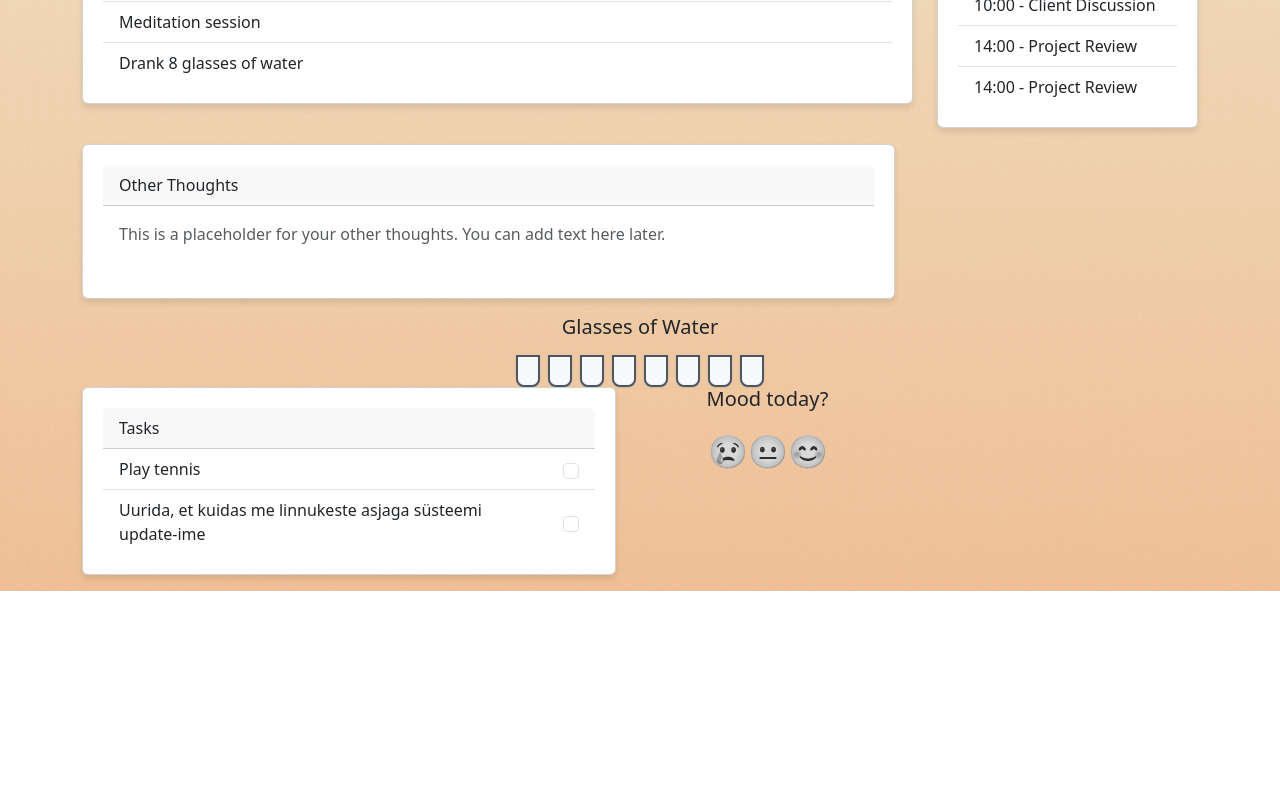
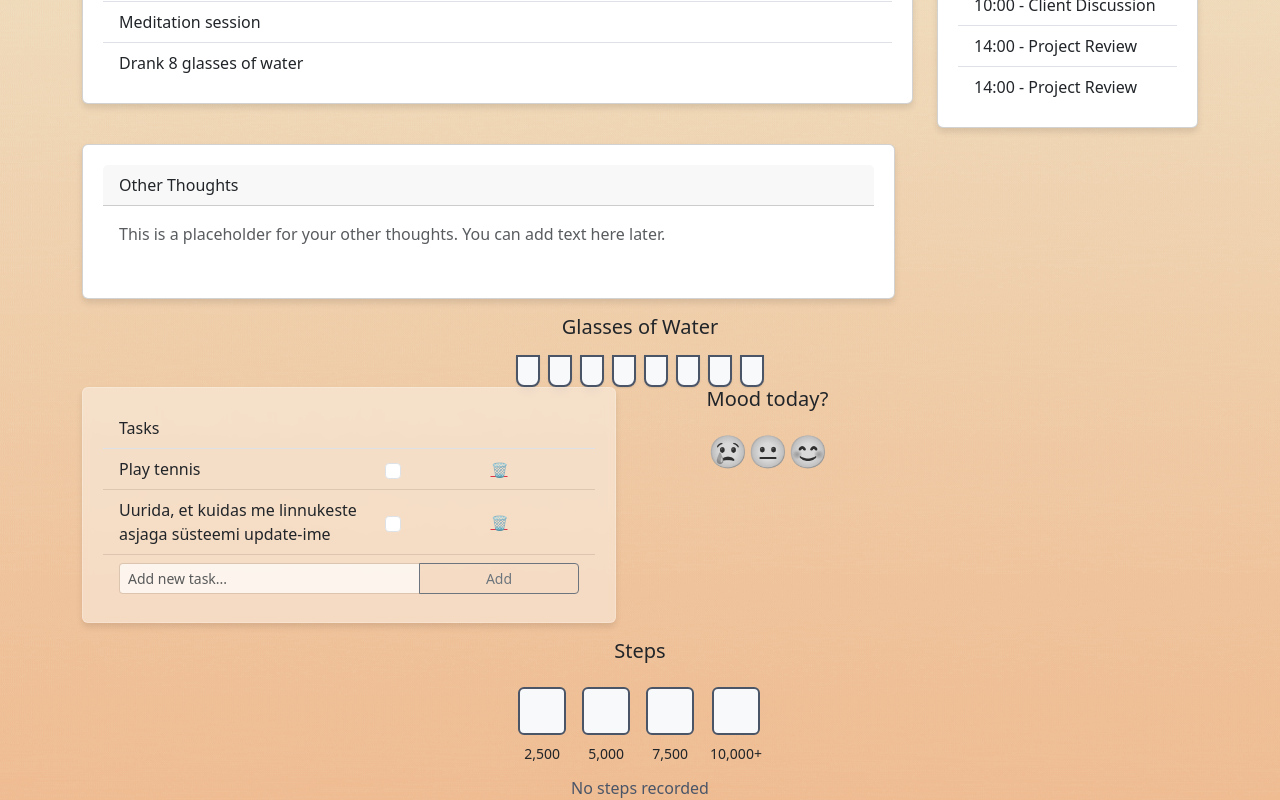
Before and after one commit to Lehti-A/calendrifyfront, a Vue app: page /day-personal in a window 1280 px wide. Shown: the part 503-1303 px from the top of the page. Before the commit the page ends 1094 px from the top, so only its background shows below. Built offline with nearby package versions, Linux system fonts and the light colour scheme.

Commit message:
Sten personal day WIP

```diff
--- a/src/views/PersonalDayView.vue
+++ b/src/views/PersonalDayView.vue
@@ -85,18 +85,42 @@
 
       <!-- Tasks -->
       <div class="row">
-        <!-- Tasks Section -->
         <div class="col-md-6">
-          <div class="card mb-3">
-            <div class="card-header">Tasks</div>
-            <ul class="list-group list-group-flush">
-              <li class="list-group-item d-flex align-items-center justify-content-between">
-                <span>Play tennis</span>
-                <input type="checkbox" class="form-check-input">
+          <div class="card mb-3 transparent-card">
+            <div class="card-header bg-transparent border-bottom">Tasks</div>
+            <ul class="list-group list-group-flush transparent-list">
+              <li v-for="(task, index) in tasks" :key="index" class="list-group-item transparent-item d-flex align-items-center justify-content-between">
+                <span :class="{ 'completed-task': task.completed }">{{ task.text }}</span>
+                <div class="task-actions">
+                  <input
+                      type="checkbox"
+                      class="form-check-input me-2"
+                      :checked="task.completed"
+                      @change="toggleTaskCompletion(index)"
+                  >
+                  <button
+                      class="btn btn-sm btn-link text-danger p-0"
+                      @click="removeTask(index)"
+                      title="Remove task"
+                  >
+                    <i class="fas fa-eraser"></i>
+                    <!-- If Font Awesome is not available, use text instead -->
+                    <span v-if="!hasFontAwesome">🗑️</span>
+                  </button>
+                </div>
               </li>
-              <li class="list-group-item d-flex align-items-center justify-content-between">
-                <span>Uurida, et kuidas me linnukeste asjaga süsteemi update-ime</span>
-                <input type="checkbox" class="form-check-input">
+              <!-- Add new task input -->
+              <li class="list-group-item transparent-item">
+                <div class="input-group">
+                  <input
+                      type="text"
+                      class="form-control form-control-sm transparent-input"
+                      placeholder="Add new task..."
+                      v-model="newTask"
+                      @keyup.enter="addTask"
+                  >
+                  <button class="btn btn-outline-secondary btn-sm" type="button" @click="addTask">Add</button>
+                </div>
               </li>
             </ul>
           </div>
@@ -126,6 +150,32 @@
           </div>
         </div>
       </div>
+      <div id="steps-tracker">
+        <h5 class="mb-4 text-center text-lg">Steps</h5>
+        <div class="steps-milestones">
+          <div
+              v-for="(milestone, index) in milestones"
+              :key="index"
+              class="milestone-item"
+              @click="setStepsMilestone(index + 1)"
+              :title="`${milestone.steps} Steps`">
+            <div class="checkbox-container" :class="{ 'checked': index < completedStepsMilestone }">
+              <!-- Standard checkmark that only appears when checked -->
+              <svg v-if="index < completedStepsMilestone" xmlns="http://www.w3.org/2000/svg" viewBox="0 0 24 24" fill="white" class="checkmark-icon">
+                <path fill-rule="evenodd" d="M19.916 4.626a.75.75 0 01.208 1.04l-9 13.5a.75.75 0 01-1.154.114l-6-6a.75.75 0 011.06-1.06l5.353 5.353 8.493-12.739a.75.75 0 011.04-.208z" clip-rule="evenodd" />
+              </svg>
+            </div>
+            <div class="milestone-label">{{ milestone.label }}</div>
+          </div>
+        </div>
+        <div class="milestone-status">
+          <span v-if="completedStepsMilestone > 0">
+      <span v-if="completedStepsMilestone === 4">Over 10,000 steps</span>
+      <span v-else>At least {{ milestones[completedStepsMilestone-1].steps }} steps</span>
+    </span>
+          <span v-else>No steps recorded</span>
+        </div>
+      </div>
     </div>
   </div>
 </template>
@@ -138,6 +188,19 @@ export default {
     return {
       selectedMood: null, // Stores the selected mood
       selectedGlasses: 0,
+      completedStepsMilestone: 0,
+      milestones: [
+        { steps: 2500, label: "2,500" },
+        { steps: 5000, label: "5,000" },
+        { steps: 7500, label: "7,500" },
+        { steps: 10000, label: "10,000+" }
+      ],
+      tasks: [
+        { text: "Play tennis", completed: false },
+        { text: "Uurida, et kuidas me linnukeste asjaga süsteemi update-ime", completed: false }
+      ],
+      newTask: "",
+      hasFontAwesome: false // Set to true if you have Font Awesome included
     };
   },
   methods: {
@@ -146,8 +209,27 @@ export default {
     },
     setGlasses(count) {
       this.selectedGlasses = count; // Updates the selection
+    },
+    setStepsMilestone(milestone) {
+      this.completedStepsMilestone = milestone;
+    },
+    toggleTaskCompletion(index) {
+      this.tasks[index].completed = !this.tasks[index].completed;
+    },
+    removeTask(index) {
+      this.tasks.splice(index, 1);
+    },
+    addTask() {
+      if (this.newTask.trim()) {
+        this.tasks.push({
+          text: this.newTask.trim(),
+          completed: false
+        });
+        this.newTask = "";
+      }
     }
   }
+
 };
 </script>
 
@@ -202,4 +284,82 @@ export default {
   background-color: #007bff;
   transition: height 0.3s ease;
 }
+.steps-milestones {
+  display: flex;
+  justify-content: center;
+  gap: 1rem;
+}
+
+.milestone-item {
+  cursor: pointer;
+  display: flex;
+  flex-direction: column;
+  align-items: center;
+}
+
+.checkbox-container {
+  width: 48px;
+  height: 48px;
+  border: 2px solid #4a5568;
+  border-radius: 0.375rem;
+  background-color: #f8f9fa;
+  display: flex;
+  align-items: center;
+  justify-content: center;
+}
+
+.checkbox-container.checked {
+  background-color: #48bb78;
+  border-color: #38a169;
+}
+
+.checkmark-icon {
+  width: 32px;
+  height: 32px;
+}
+
+.milestone-label {
+  font-size: 0.875rem;
+  margin-top: 0.5rem;
+  font-weight: 500;
+}
+
+.milestone-status {
+  margin-top: 0.75rem;
+  text-align: center;
+  font-size: 1rem;
+  color: #4a5568;
+}
+.transparent-card {
+  background-color: rgba(255, 255, 255, 0.4);
+  backdrop-filter: blur(5px);
+  border: 1px solid rgba(255, 255, 255, 0.2);
+}
+
+.transparent-list {
+  background-color: transparent;
+}
+
+.transparent-item {
+  background-color: transparent;
+  border-color: rgba(0, 0, 0, 0.1);
+  display: flex;
+  align-items: center;
+}
+
+.transparent-input {
+  background-color: rgba(255, 255, 255, 0.7);
+  border: 1px solid rgba(0, 0, 0, 0.1);
+}
+
+.completed-task {
+  text-decoration: line-through;
+  color: #6c757d;
+}
+
+.task-actions {
+  display: flex;
+  align-items: center;
+  gap: 10px;
+}
 </style>
```
